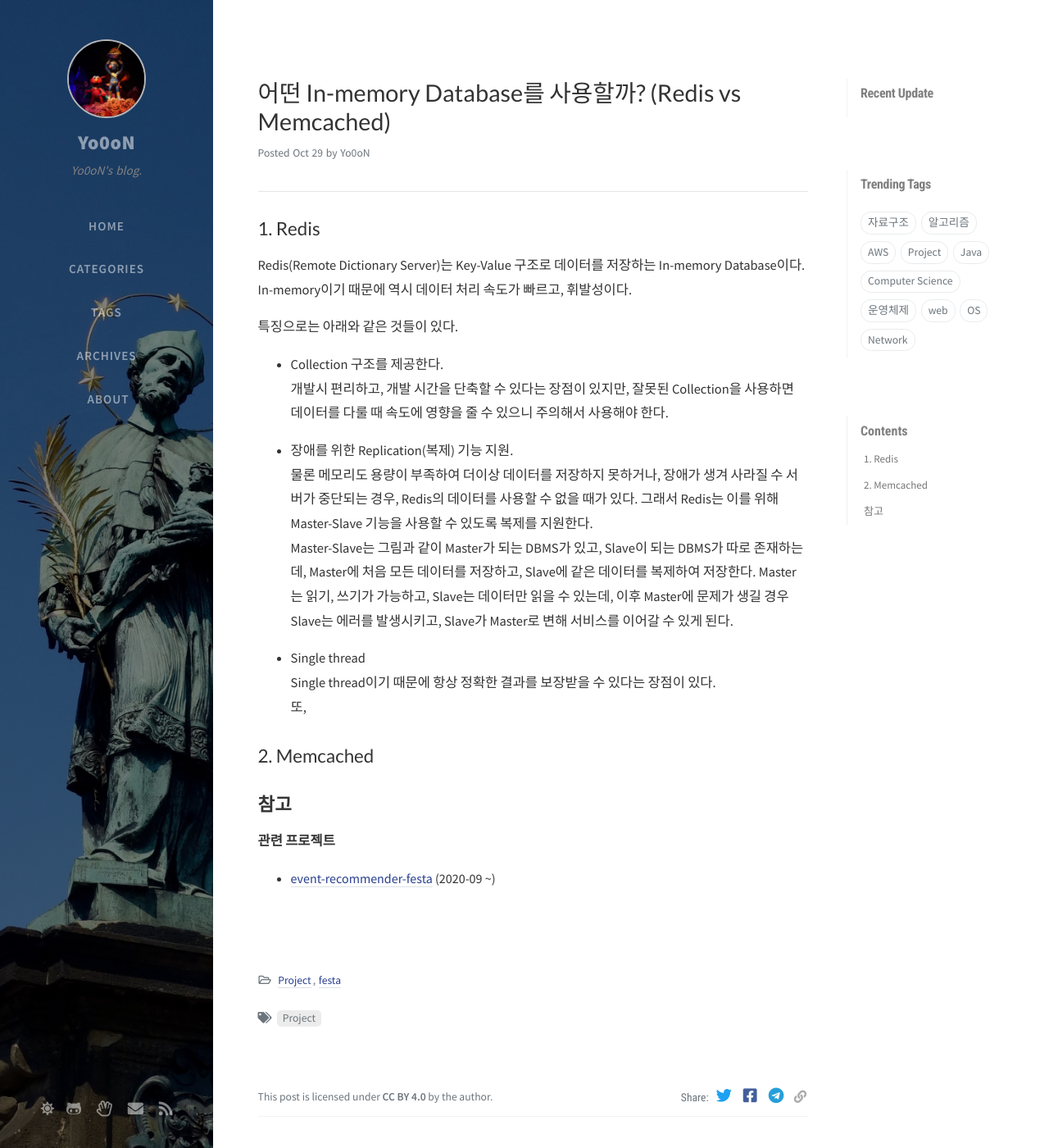
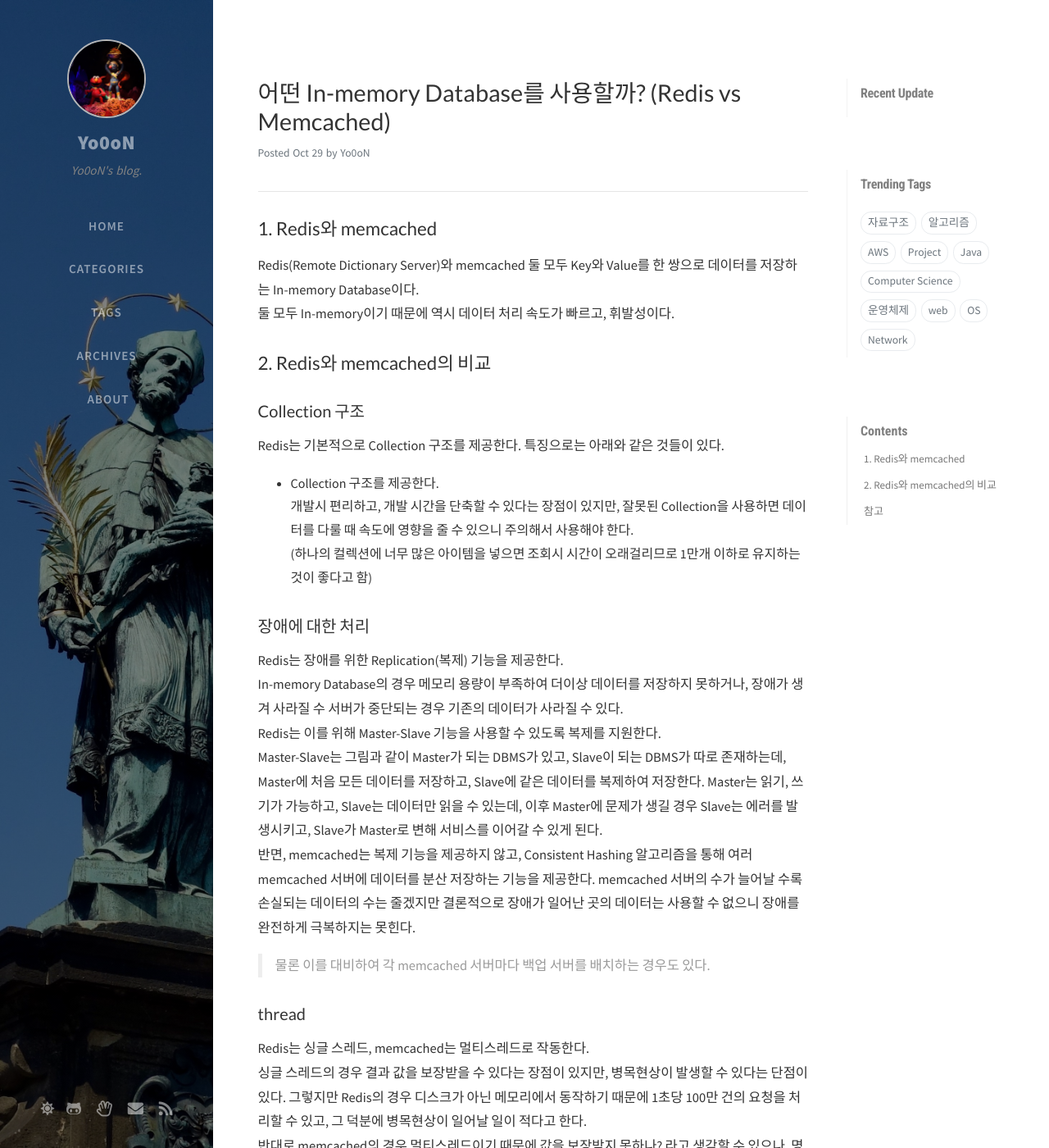
Before and after one commit to Yo0oN/Yo0oN.github.io, a Jekyll site: the page built from _posts/2020-10-30-Project.어떤InMemoryDB를사용할까.md, in a window 1280 px wide and 1400 px high. Shown: the whole window at 82% size. Built offline with Jekyll 4.4.1, drawn with Linux system fonts in a browser that asks for light colours; nearby versions of some CDN libraries; comment, search, counter and statistics services are not loaded; some of the changed text lies outside the part shown.

Commit message:
Update 2020-10-30-Project.어떤InMemoryDB를사용할까.md
글 구조 변경. Redis와 memcached 비교 형식으로 수정

```diff
--- a/_posts/2020-10-30-Project.어떤InMemoryDB를사용할까.md
+++ b/_posts/2020-10-30-Project.어떤InMemoryDB를사용할까.md
@@ -9,27 +9,45 @@ math: true
 
 <hr>
 
-## 1. Redis
+## 1. Redis와 memcached
 
-Redis(Remote Dictionary Server)는 Key-Value 구조로 데이터를 저장하는 In-memory Database이다.<br>
-In-memory이기 때문에 역시 데이터 처리 속도가 빠르고, 휘발성이다.
+Redis(Remote Dictionary Server)와 memcached 둘 모두 Key와 Value를 한 쌍으로 데이터를 저장하는 In-memory Database이다.<br>
+둘 모두 In-memory이기 때문에 역시 데이터 처리 속도가 빠르고, 휘발성이다.
 
+## 2. Redis와 memcached의 비교
+
+### Collection 구조
+Redis는 기본적으로 Collection 구조를 제공한다.
 특징으로는 아래와 같은 것들이 있다.
 
 - Collection 구조를 제공한다.<br>
-개발시 편리하고, 개발 시간을 단축할 수 있다는 장점이 있지만, 잘못된 Collection을 사용하면 데이터를 다룰 때 속도에 영향을 줄 수 있으니 주의해서 사용해야 한다.
+개발시 편리하고, 개발 시간을 단축할 수 있다는 장점이 있지만, 잘못된 Collection을 사용하면 데이터를 다룰 때 속도에 영향을 줄 수 있으니 주의해서 사용해야 한다.<br>
+(하나의 컬렉션에 너무 많은 아이템을 넣으면 조회시 시간이 오래걸리므로 1만개 이하로 유지하는 것이 좋다고 함)
 
-- 장애를 위한 Replication(복제) 기능 지원.<br>
-물론 메모리도 용량이 부족하여 더이상 데이터를 저장하지 못하거나, 장애가 생겨 사라질 수 서버가 중단되는 경우, Redis의 데이터를 사용할 수 없을 때가 있다.
-그래서 Redis는 이를 위해 Master-Slave 기능을 사용할 수 있도록 복제를 지원한다.<br>
+### 장애에 대한 처리
+Redis는 장애를 위한 Replication(복제) 기능을 제공한다.<br>
+In-memory Database의 경우 메모리 용량이 부족하여 더이상 데이터를 저장하지 못하거나, 장애가 생겨 사라질 수 서버가 중단되는 경우 기존의 데이터가 사라질 수 있다.<br>
+Redis는 이를 위해 Master-Slave 기능을 사용할 수 있도록 복제를 지원한다.<br>
 Master-Slave는 그림과 같이 Master가 되는 DBMS가 있고, Slave이 되는 DBMS가 따로 존재하는데, Master에 처음 모든 데이터를 저장하고, Slave에 같은 데이터를 복제하여 저장한다.
-Master는 읽기, 쓰기가 가능하고, Slave는 데이터만 읽을 수 있는데, 이후 Master에 문제가 생길 경우 Slave는 에러를 발생시키고, Slave가 Master로 변해 서비스를 이어갈 수 있게 된다.
+Master는 읽기, 쓰기가 가능하고, Slave는 데이터만 읽을 수 있는데, 이후 Master에 문제가 생길 경우 Slave는 에러를 발생시키고, Slave가 Master로 변해 서비스를 이어갈 수 있게 된다.<br>
+반면, memcached는 복제 기능을 제공하지 않고, Consistent Hashing 알고리즘을 통해 여러 memcached 서버에 데이터를 분산 저장하는 기능을 제공한다. memcached 서버의 수가 늘어날 수록 손실되는 데이터의 수는 줄겠지만 결론적으로 장애가 일어난 곳의 데이터는 사용할 수 없으니 장애를 완전하게 극복하지는 못힌다.<br>
+> 물론 이를 대비하여 각 memcached 서버마다 백업 서버를 배치하는 경우도 있다.
 
--  Single thread<br>
-Single thread이기 때문에 항상 정확한 결과를 보장받을 수 있다는 장점이 있다.<br>
-또,
+### thread
+Redis는 싱글 스레드, memcached는 멀티스레드로 작동한다.<br>
+싱글 스레드의 경우 결과 값을 보장받을 수 있다는 장점이 있지만, 병목현상이 발생할 수 있다는 단점이 있다.
+그렇지만 Redis의 경우 디스크가 아닌 메모리에서 동작하기 때문에 1초당 100만 건의 요청을 처리할 수 있고, 그 덕분에 병목현상이 일어날 일이 적다고 한다.<br>
+반대로 memcached의 경우 멀티스레드이기 때문에 값을 보장받지 못하나? 라고 생각할 수 있으나, 명령어를 받는 부분까지는 멀티 스레드로 수행하지만, 데이터에 접근하는 경우에는 싱글 스레드처럼 동작한다.
 
-## 2. Memcached
+Redis에는 여러 장점도 있지만, 반대로 단점도 있다.
+
+### 메모리 관리
+Redis는 메모리가 다 차면, 이후 디스크에도 데이터를 저장하게 되는데, 디스크에 저장된 데이터에 접근할 때는 Swap이 일어난다. 한번 Swap이 일어난 페이지는 이후에도 계속 Swap이 일어나기 때문에 오히려 속도가 더 느려진다.<br>
+Swap이 없다면 메모리가 꽉 차서 더이상 사용할 수 없게 된다.<br>
+> Swap : 메모리가 부족할 때 메모리의 내용을 디스크에 저장한 후 필요시 디스크에 접근하여 다시 메모리로 끌어올리는 작업. 디스크와 메모리간의 교환
+
+
+### 응답 속도
 
 
 **참고**
```
